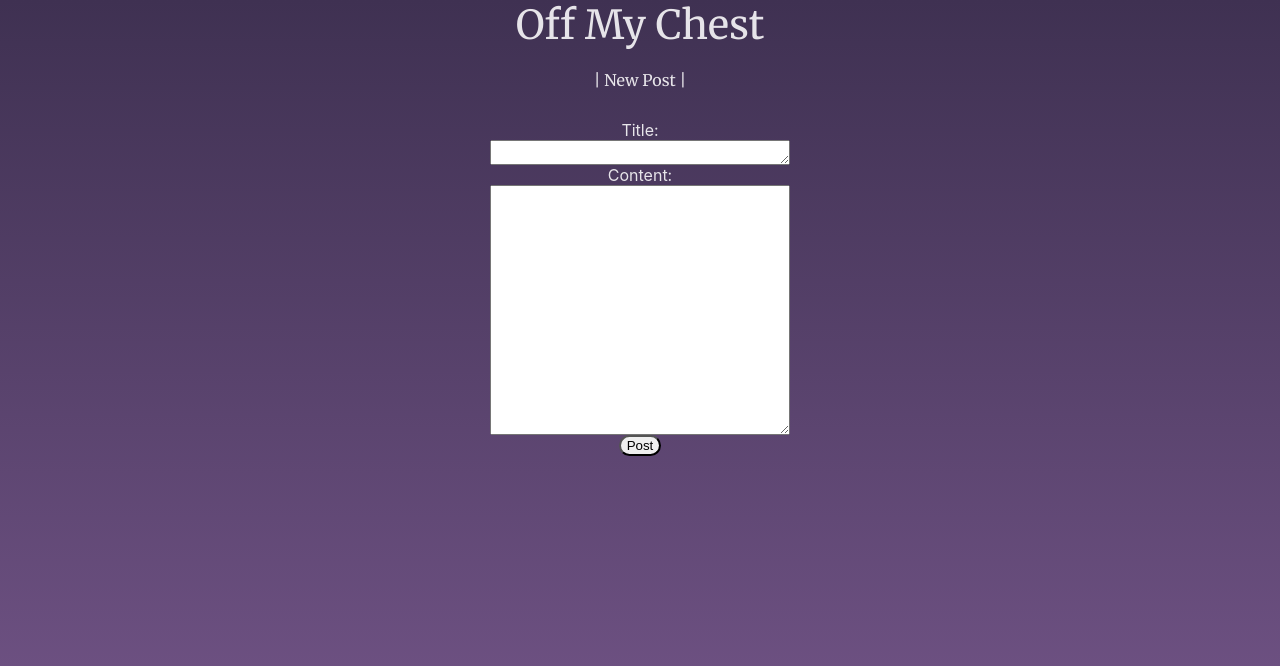
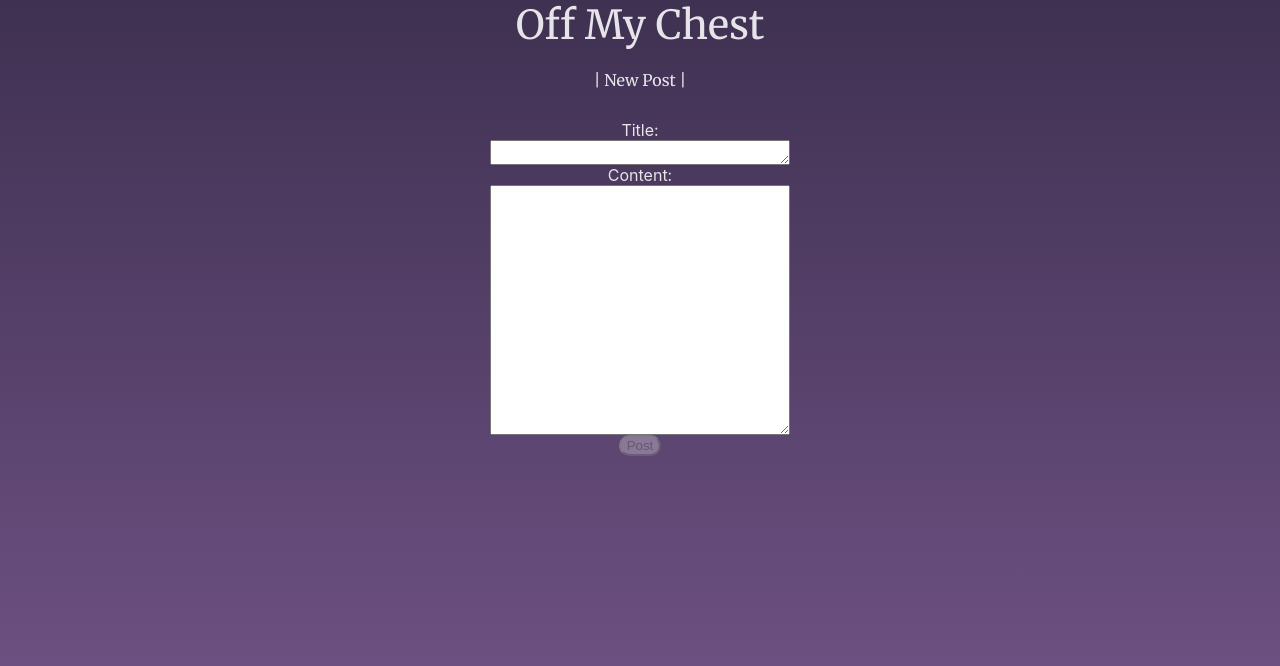
Before and after one commit to MattVegh/off-my-chest-client, a React (Create React App) app: page /newpost in a window 1280 px wide. Shown: the top 666 px of the page. Built offline with nearby package versions, Linux system fonts and the light colour scheme; no server answers.

Commit message:
validation

```diff
--- a/src/Comments/Comments.js
+++ b/src/Comments/Comments.js
@@ -54,11 +54,14 @@ export default class Comments extends Component {
     render() {
         const postComments = this.props.comments.filter(comments => comments.post_id === parseInt(this.props.match.params.postId))
 
+        const { displayContent, content } = this.state
+        const isEnabled = displayContent.length > 0 && content.length > 0
+
         return (
             <div className='comments-container'>
                 <div className='add-comment-container'>
                     <textarea type='text' className='comment-input' value={this.state.displayContent} onChange={this.handleComment} />
-                    <button className='add-comment-btn' onClick={() => this.postComment()}>Add Comment</button>
+                    <button disabled={!isEnabled} className='add-comment-btn' onClick={() => this.postComment()}>Add Comment</button>
 
                 </div>
                 <div className='comments'>
--- a/src/NewPost/NewPost.js
+++ b/src/NewPost/NewPost.js
@@ -54,16 +54,19 @@ export default class NewPost extends Component {
 
     render() {
 
+        const { title, content } = this.state
+        const isEnabled = title.length > 0 && content.length > 0
+
         return (
             <div className='form-container'>
-                <form className='new-post-form'>
-                    <div className='new-post-container'>
+                <form className='new-post-form' >
+                    <div className='new-post-container' >
                         <label htmlFor='new-post-title' >Title: </label>
                         <textarea type='text' className='new-post-title' onChange={this.handleTitle} />
                         <label htmlFor='new-post-content' >Content: </label>
                         <textarea type='text' className='new-post-content' onChange={this.handleContent} />
                     </div>
-                    <button className='post-btn' onClick={(event) => this.postPost(event)}>Post</button>
+                    <button disabled={!isEnabled} className='post-btn' onClick={(event) => this.postPost(event)}>Post</button>
                 </form>
             </div>
         )
```
